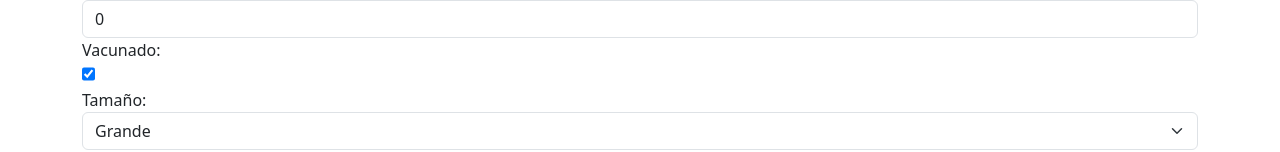
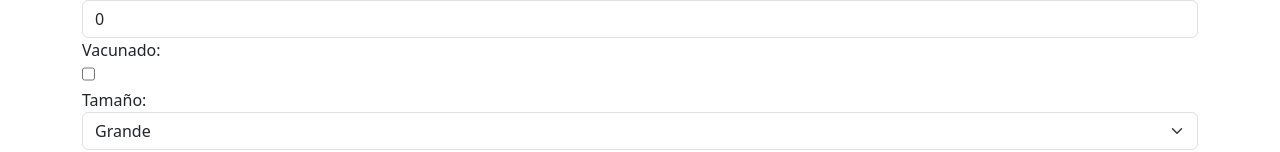
Before and after one commit to sobrinojulian/perreando.com.ar, a Vue app in the folder frontend/: page /mascotas/add in a window 1280 px wide. Shown: the part 228-380 px from the top of the page. Built offline with nearby package versions, Linux system fonts and the light colour scheme.

Commit message:
replacing inputs by Fields

```diff
--- a/frontend/src/views/Forms/MascotasForm.vue
+++ b/frontend/src/views/Forms/MascotasForm.vue
@@ -16,7 +16,7 @@
 
       <div class="form-group">
         <label for="ownerId">ID del Propietario:</label>
-        <input name="ownerId" type="text" id="ownerId" v-model="formData.data.ownerId" class="form-control" :class="{'is-invalid': errors.ownerId}" :rules="isRequired"/>
+        <Field name="ownerId" type="text" id="ownerId" v-model="formData.data.ownerId" class="form-control" :class="{'is-invalid': errors.ownerId}" :rules="isRequired"/>
         <ErrorMessage name="ownerId" v-slot="{ message }">
             <div class="alert alert-danger">
               <span>{{ message }}</span>
@@ -26,7 +26,7 @@
 
       <div class="form-group">
         <label for="vaccinated">Vacunado:</label>
-        <input name="vaccinated" type="checkbox" id="vaccinated" v-model="formData.data.vaccinated" class="form-check"/>
+        <Field name="vaccinated" type="checkbox" id="vaccinated" v-model="formData.data.vaccinated" class="form-check"/>
       </div>
 
       <div class="form-group">
@@ -40,7 +40,7 @@
 
       <div class="form-group">
         <label for="breed">Raza:</label>
-        <input name="breed" type="text" id="breed" v-model="formData.data.breed" required class="form-control" :class="{'is-invalid': errors.breed}" :rules="isRequired"/>
+        <Field name="breed" type="text" id="breed" v-model="formData.data.breed" required class="form-control" :class="{'is-invalid': errors.breed}" :rules="isRequired"/>
         <ErrorMessage name="breed" v-slot="{ message }">
             <div class="alert alert-danger">
               <span>{{ message }}</span>
@@ -50,7 +50,7 @@
 
       <div class="form-group">
         <label for="weight">Peso:</label>
-        <input name="weight" type="text" id="weight" v-model="formData.data.weight" required class="form-control" :class="{'is-invalid': errors.weight}" :rules="isRequired"/>
+        <Field name="weight" type="text" id="weight" v-model="formData.data.weight" required class="form-control" :class="{'is-invalid': errors.weight}" :rules="isRequired"/>
         <ErrorMessage name="weight" v-slot="{ message }">
             <div class="alert alert-danger">
               <span>{{ message }}</span>
```
